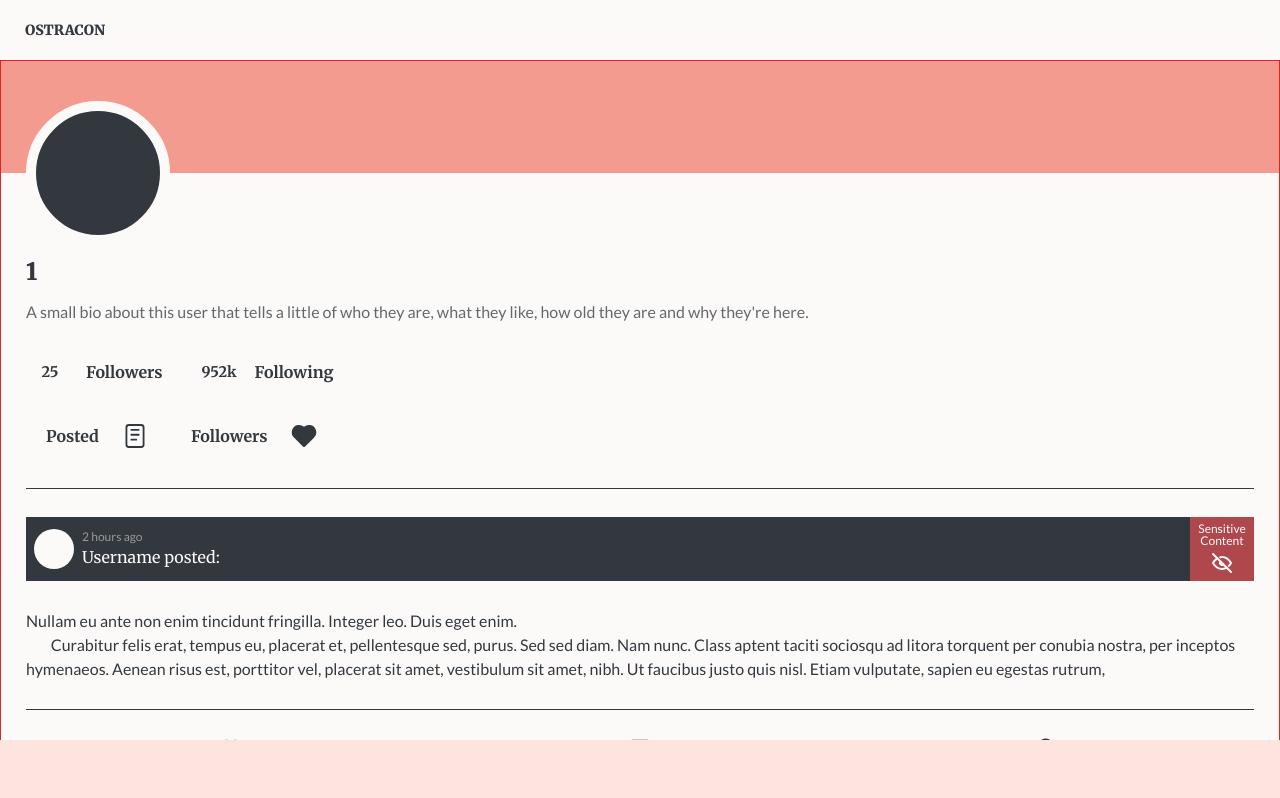
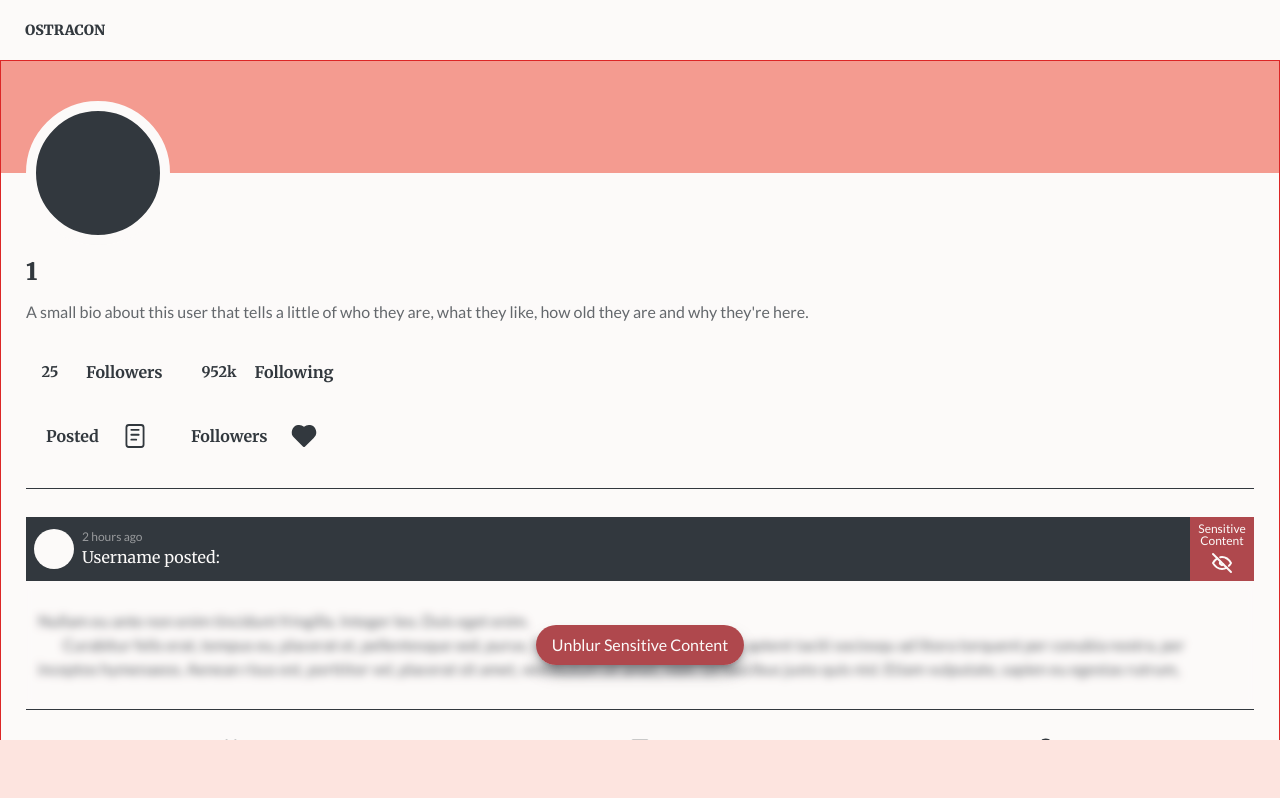
Before and after one commit to MadStoneDev/ostracon, a Next.js app: page /profile/1 in a window 1280 px wide. Shown: the top 798 px of the page. Built offline with nearby package versions, Linux system fonts and the light colour scheme.

Commit message:
blur sensitive content draft

```diff
--- a/src/app/page.tsx
+++ b/src/app/page.tsx
@@ -14,7 +14,12 @@ export const metadata = {
 
 export default function Home() {
   return (
-    <div className={`flex flex-col h-full`}>
+    <main
+      className={`flex-grow flex flex-col h-full`}
+      style={{
+        paddingTop: "60px",
+      }}
+    >
       {/* Main Content */}
       <section className={`flex-grow px-[25px] grid grid-cols-1 items-center`}>
         <article>
@@ -40,6 +45,6 @@ export default function Home() {
           </Link>
         </p>
       </footer>
-    </div>
+    </main>
   );
 }
--- a/src/components/feed/post.tsx
+++ b/src/components/feed/post.tsx
@@ -8,6 +8,7 @@ import {
   IconMessageFilled,
   IconTool,
 } from "@tabler/icons-react";
+import { useState } from "react";
 
 export default function Post({
   username,
@@ -20,6 +21,9 @@ export default function Post({
   nsfw: boolean;
   date: string;
 }) {
+  // States
+  const [blurred, setBlurred] = useState(true);
+
   return (
     <div className={`px-[25px]`}>
       {/* Header */}
@@ -54,12 +58,42 @@ export default function Post({
       </section>
       {/* Content */}
       <section
-        className={`py-7 border-b border-dark dark:border-light`}
+        className={`relative py-7 ${
+          nsfw ? "px-3" : "px-0"
+        } border-b border-dark dark:border-light transition-all duration-300 ease-in-out`}
         style={{
           whiteSpace: "pre-wrap",
         }}
       >
         {content}
+
+        {nsfw && blurred && (
+          <div
+            className={`absolute top-0 bottom-0 left-0 right-0 grid place-content-center bg-light/20 dark:bg-dark/20`}
+            style={{
+              backdropFilter: "blur(4px)",
+            }}
+          >
+            <button
+              className={`group/nsfw relative px-4 hover:px-6 py-2 text-light rounded-full shadow-lg hover:shadow-2xl shadow-dark/50 transition-all duration-300 ease-in-out overflow-hidden`}
+              onClick={() => setBlurred(false)}
+            >
+              <div
+                className={`absolute top-0 bottom-0 left-0 right-0 bg-danger`}
+              >
+                <div
+                  className={`absolute -top-24 group-hover/nsfw:-top-20 right-72 group-hover/nsfw:-right-0 w-52 h-52 rotate-45 bg-dark z-0 transition-all duration-500 ease-in-out`}
+                ></div>
+              </div>
+
+              <p
+                className={`relative group-hover/nsfw:scale-95 z-10 transition-all duration-300 ease-in-out`}
+              >
+                Unblur Sensitive Content
+              </p>
+            </button>
+          </div>
+        )}
       </section>
 
       {/* Menus */}
--- a/src/components/ui/main-nav.tsx
+++ b/src/components/ui/main-nav.tsx
@@ -26,7 +26,7 @@ export default function MainNav({
       <section
         className={`flex items-center font-serif font-black text-sm uppercase`}
       >
-        Ostracon
+        <Link href={`/`}>Ostracon</Link>
       </section>
 
       <section className={`flex-grow flex justify-end items-center gap-2`}>
```
